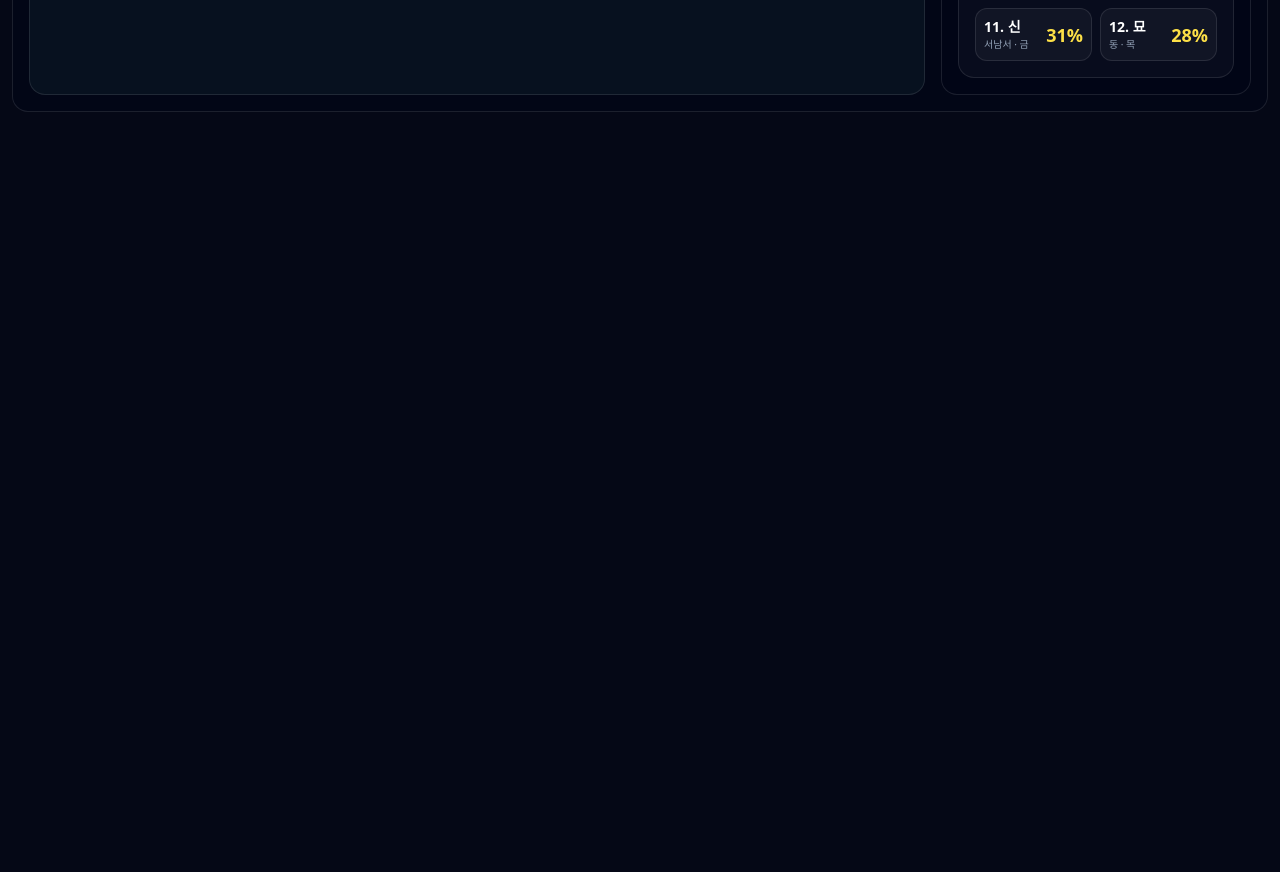
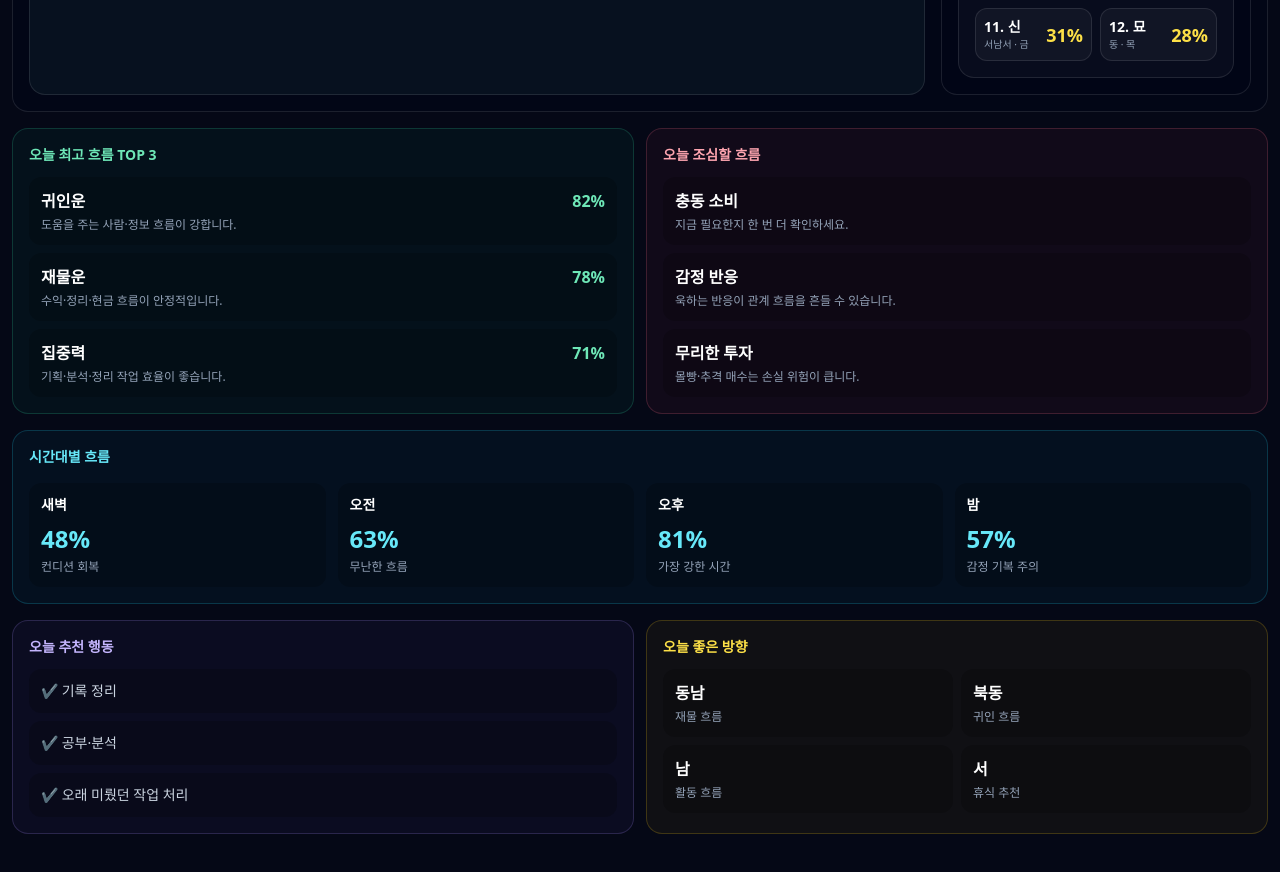
Before and after one commit to biophilia28-png/fortune-flow-app, a React (Vite) app: page / in a window 1280 px wide. Shown: the part 1560-2432 px from the top of the page. Before the commit the page ends 1796 px from the top, so only its background shows below. Built offline with nearby package versions, Linux system fonts and the light colour scheme; the HTML template or start-up script is replaced by a standard one.

Commit message:
Update App.jsx

```diff
--- a/src/App.jsx
+++ b/src/App.jsx
@@ -732,7 +732,149 @@ function UserHome({ profile, data, setTab, todayFortune }) {
       </div>
 
       <DirectionPanel profile={profile} />
-
+<div className="mt-5 grid gap-3 md:grid-cols-2">
+  <div className="rounded-2xl border border-emerald-400/20 bg-emerald-500/5 p-4">
+    <div className="text-sm font-bold text-emerald-300">
+      오늘 최고 흐름 TOP 3
+    </div>
+
+    <div className="mt-3 space-y-2">
+      {[
+        ["귀인운", "82%", "도움을 주는 사람·정보 흐름이 강합니다."],
+        ["재물운", "78%", "수익·정리·현금 흐름이 안정적입니다."],
+        ["집중력", "71%", "기획·분석·정리 작업 효율이 좋습니다."],
+      ].map(([title, score, text]) => (
+        <div
+          key={title}
+          className="rounded-xl bg-black/20 p-3"
+        >
+          <div className="flex items-center justify-between">
+            <div className="font-bold text-white">
+              {title}
+            </div>
+
+            <div className="text-emerald-300 font-black">
+              {score}
+            </div>
+          </div>
+
+          <div className="mt-1 text-xs text-slate-400">
+            {text}
+          </div>
+        </div>
+      ))}
+    </div>
+  </div>
+
+  <div className="rounded-2xl border border-rose-400/20 bg-rose-500/5 p-4">
+    <div className="text-sm font-bold text-rose-300">
+      오늘 조심할 흐름
+    </div>
+
+    <div className="mt-3 space-y-2">
+      {[
+        ["충동 소비", "지금 필요한지 한 번 더 확인하세요."],
+        ["감정 반응", "욱하는 반응이 관계 흐름을 흔들 수 있습니다."],
+        ["무리한 투자", "몰빵·추격 매수는 손실 위험이 큽니다."],
+      ].map(([title, text]) => (
+        <div
+          key={title}
+          className="rounded-xl bg-black/20 p-3"
+        >
+          <div className="font-bold text-white">
+            {title}
+          </div>
+
+          <div className="mt-1 text-xs text-slate-400">
+            {text}
+          </div>
+        </div>
+      ))}
+    </div>
+  </div>
+</div>
+
+<div className="mt-5 rounded-2xl border border-cyan-400/20 bg-cyan-500/5 p-4">
+  <div className="text-sm font-bold text-cyan-300">
+    시간대별 흐름
+  </div>
+
+  <div className="mt-4 grid gap-3 md:grid-cols-4">
+    {[
+      ["새벽", "48%", "컨디션 회복"],
+      ["오전", "63%", "무난한 흐름"],
+      ["오후", "81%", "가장 강한 시간"],
+      ["밤", "57%", "감정 기복 주의"],
+    ].map(([time, score, text]) => (
+      <div
+        key={time}
+        className="rounded-xl bg-black/20 p-3"
+      >
+        <div className="text-sm font-bold text-white">
+          {time}
+        </div>
+
+        <div className="mt-2 text-2xl font-black text-cyan-300">
+          {score}
+        </div>
+
+        <div className="mt-1 text-xs text-slate-400">
+          {text}
+        </div>
+      </div>
+    ))}
+  </div>
+</div>
+
+<div className="mt-5 grid gap-3 md:grid-cols-2">
+  <div className="rounded-2xl border border-violet-400/20 bg-violet-500/5 p-4">
+    <div className="text-sm font-bold text-violet-300">
+      오늘 추천 행동
+    </div>
+
+    <div className="mt-3 grid gap-2 text-sm text-slate-300">
+      <div className="rounded-xl bg-black/20 p-3">
+        ✔ 기록 정리
+      </div>
+
+      <div className="rounded-xl bg-black/20 p-3">
+        ✔ 공부·분석
+      </div>
+
+      <div className="rounded-xl bg-black/20 p-3">
+        ✔ 오래 미뤘던 작업 처리
+      </div>
+    </div>
+  </div>
+
+  <div className="rounded-2xl border border-yellow-400/20 bg-yellow-500/5 p-4">
+    <div className="text-sm font-bold text-yellow-300">
+      오늘 좋은 방향
+    </div>
+
+    <div className="mt-3 grid grid-cols-2 gap-2">
+      {[
+        ["동남", "재물 흐름"],
+        ["북동", "귀인 흐름"],
+        ["남", "활동 흐름"],
+        ["서", "휴식 추천"],
+      ].map(([dir, text]) => (
+        <div
+          key={dir}
+          className="rounded-xl bg-black/20 p-3"
+        >
+          <div className="font-bold text-white">
+            {dir}
+          </div>
+
+          <div className="mt-1 text-xs text-slate-400">
+            {text}
+          </div>
+        </div>
+      ))}
+    </div>
+  </div>
+</div>
 
     </div>
   );
```
